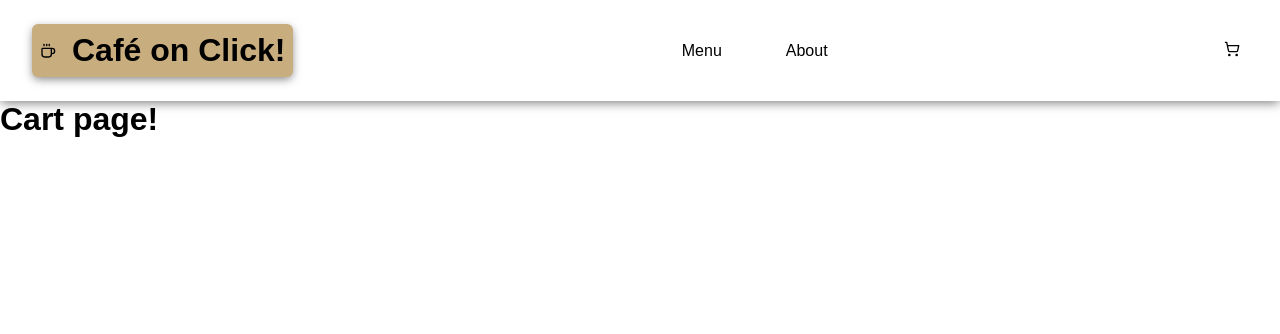
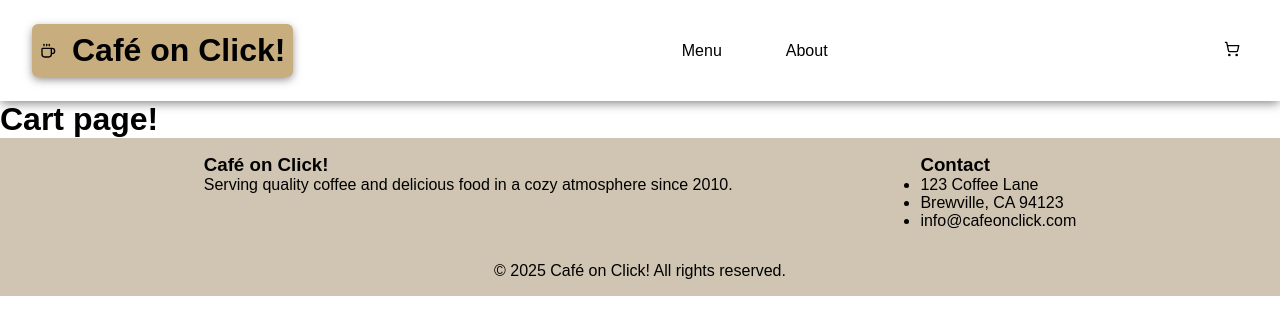
Before and after one commit to ronaldkwan93/e-commerce, a React (Vite) app: page /cart in a window 1280 px wide. Shown: the top 334 px of the page. Built offline with nearby package versions, Linux system fonts and the light colour scheme.

Commit message:
add footer

```diff
--- a/src/Layout/Layout.jsx
+++ b/src/Layout/Layout.jsx
@@ -4,11 +4,14 @@ import Cart from "../Pages/Cart/Cart";
 import NavBar from "../component/NavBar/NavBar";
 import Menu from "../Pages/Menu/Menu";
 import About from "../Pages/About/About";
+import Footer from "../component/Footer/Footer";
+import classes from './Layout.module.scss'
 
 const Layout = () => {
   return (
     <>
       <BrowserRouter>
+        <div className={classes.container}>
           <NavBar />
 
           <Routes>
@@ -17,6 +20,8 @@ const Layout = () => {
             <Route path="/about" element={<About />} />
             <Route path="/cart" element={<Cart />} />
           </Routes>
+          <Footer />
+        </div>
       </BrowserRouter>
     </>
   );
--- /dev/null
+++ b/src/Layout/Layout.module.scss
@@ -0,0 +1,6 @@
+// .container {
+//   display: flex;
+//   flex-direction: column;
+//   justify-content: space-between;
+//   min-height: 100vh;
+// }
--- a/src/component/Footer/Footer.jsx
+++ b/src/component/Footer/Footer.jsx
@@ -1,10 +1,32 @@
+import classes from "./Footer.module.scss";
 
 const Footer = () => {
+  const year = new Date().getFullYear();
+
   return (
-    <div>
+    <div className={classes.footer}>
+      <div className={classes.container}>
+        <div>
+          <h3>Café on Click!</h3>
+          <p>
+            Serving quality coffee and delicious food in a cozy atmosphere since
+            2010.
+          </p>
+        </div>
+        <div>
+          <h3>Contact</h3>
+          <ul>
+            <li>123 Coffee Lane</li>
+            <li>Brewville, CA 94123</li>
+            <li>info@cafeonclick.com</li>
+          </ul>
+        </div>
+      </div>
+      <div className={classes.copyright}>
+        © {year} Café on Click! All rights reserved.
+      </div>
+    </div>
+  );
+};
 
-    </div>
-  )
-}
-
-export default Footer
+export default Footer;
--- a/src/component/Footer/Footer.module.scss
+++ b/src/component/Footer/Footer.module.scss
@@ -0,0 +1,15 @@
+.footer {
+    background-color: #cfc5b2;
+}
+
+.container {
+    display: flex;
+    justify-content: space-evenly;
+    padding: 1em;
+
+}
+
+.copyright {
+    text-align: center;
+    padding: 1em;
+}
```
Lines whose indentation alone changed are shown as unchanged.
